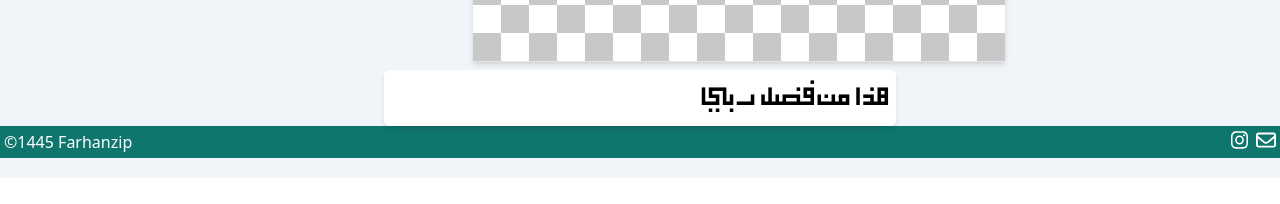
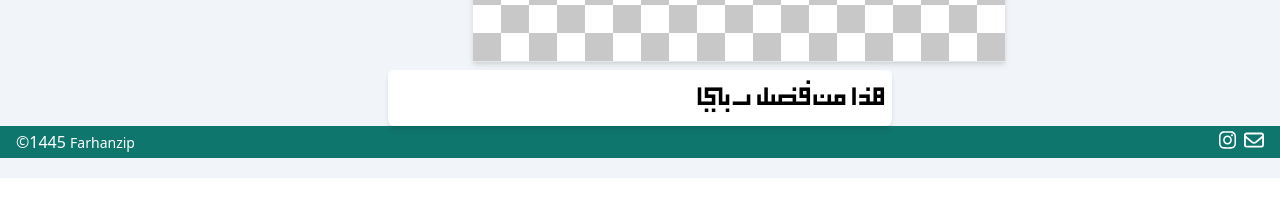
Before and after one commit to farhanzipp/kufify, a React (Vite) app: page / in a window 1280 px wide. Shown: the part 536-740 px from the top of the page. Built offline with nearby package versions, Linux system fonts and the light colour scheme.

Commit message:
fix: make footer text smaller

```diff
--- a/src/components/ArabicInput.jsx
+++ b/src/components/ArabicInput.jsx
@@ -17,7 +17,7 @@ const ContentEditable = (props) => {
             onInput={event => {
                 props.onChange(event.target.textContent);
             }}
-            className='h-18 mt-2 mx-1 mx-auto p-2 rounded-md shadow-md bg-white text-right text-4xl outline-emerald-300'
+            className='h-18 mt-2 mx-1 p-2 rounded-md shadow-md bg-white text-right text-4xl outline-emerald-300'
             style={{ fontFamily: "FKS" }}
         />
     )
--- a/src/components/Footer.jsx
+++ b/src/components/Footer.jsx
@@ -6,8 +6,8 @@ const Footer = () => {
 
   return (
     <div className='w-full p-1 bg-teal-700'>
-        <div className="container mx-auto flex justify-between text-white font-normal">
-            <p>©1445 <a href='https://farhanzip.netlify.app' target='_blank' rel='noreferrer' className="hover:text-amber-400"> Farhanzip</a> </p>
+        <div className="container px-3 mx-auto flex justify-between text-white font-normal">
+            <p>©1445 <a href='https://farhanzip.netlify.app' target='_blank' rel='noreferrer' className="text-sm hover:text-amber-400"> Farhanzip</a> </p>
             <div className="flex gap-2">
                 <a href={socials.instagram} target="_blank" rel="noreferrer">
                     <img src='./instagram.svg' alt="instagram logo" className='h-5'/>
```
